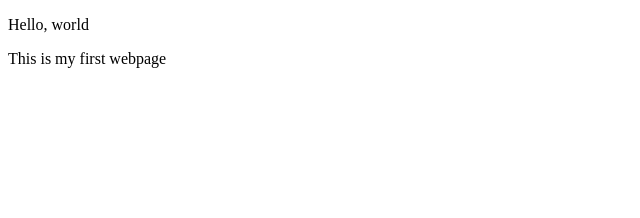
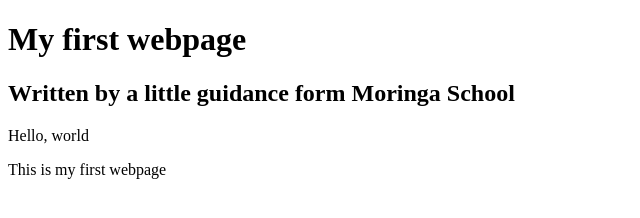
Before and after one commit to WambiruL/my-first-webpage.html, a plain HTML site: page index.html in a window 1280 px wide. Shown: the whole page, without its empty margins (0-640 px from the left). Drawn offline with Linux system fonts and the light colour scheme.

Commit message:
Add header block elements

```diff
--- a/index.html
+++ b/index.html
@@ -4,6 +4,8 @@
         <title>My first webpage</title>
     </head>
     <body>
+        <h1>My first webpage</h1>
+        <h2>Written by a little guidance form Moringa School</h2>
         <p>Hello, world</p>
         <p>This is my first webpage</p>
 
```
